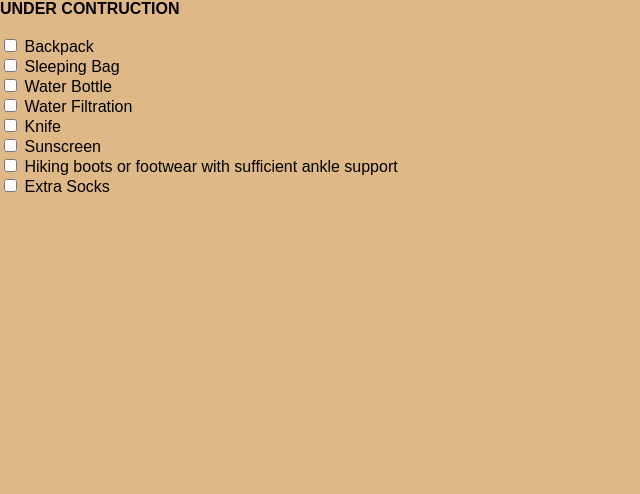
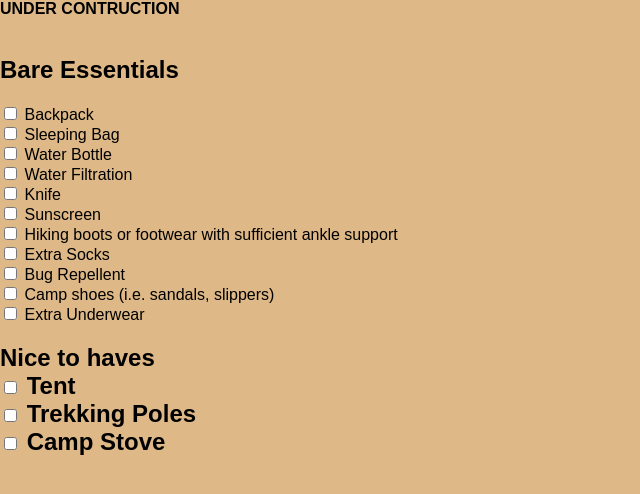
Before and after one commit to BWBoyd/AT_trip, a website: page src/packinglist.html in a window 1280 px wide. Shown: the whole page, without its empty margins (0-640 px from the left). Drawn offline with Linux system fonts and the light colour scheme.

Commit message:
updated packing list

```diff
--- a/src/packinglist.html
+++ b/src/packinglist.html
@@ -13,7 +13,8 @@
 <br>
 <br>
 <body>
-<div>
+<h2>Bare Essentials</h2>
+  <div>
     <input type="checkbox" id="Backpack" name="source" value="Backpack">
     <label for="instagram">Backpack</label>
   </div>
@@ -45,7 +46,32 @@
     <input type="checkbox" id="8" name="8" value="Extra Socks">
     <label for="8">Extra Socks</label>
   </div>
+  <div>
+    <input type="checkbox" id="9" name="9" value="Bug Repellent">
+    <label for="9">Bug Repellent</label>
+  </div>
+<div>
+    <input type="checkbox" id="10" name="10" value="Camp shoes">
+    <label for="10">Camp shoes (i.e. sandals, slippers)</label>
+  </div>
+<div>
+    <input type="checkbox" id="11 name="11" value="Extra underwear">
+    <label for="11">Extra Underwear</label>
+  </div>
 
-
-
+<h2>Nice to haves
+  <div>
+    <input type="checkbox" id="12" name="12" value="Tent">
+    <label for="12">Tent</label>
+  </div>
+<div>
+    <input type="checkbox" id="13" name="13" value="Trekking Poles">
+    <label for="13">Trekking Poles</label>
+  </div>
+<div>
+    <input type="checkbox" id="14" name="14" value="Camp Stove">
+    <label for="14">Camp Stove</label>
+  </div>
+<div>
+</h2>
 </body>
```
